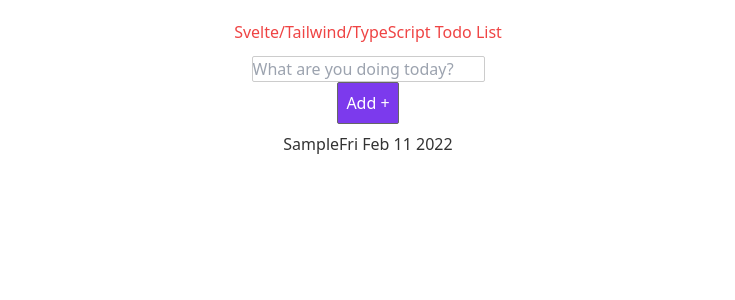
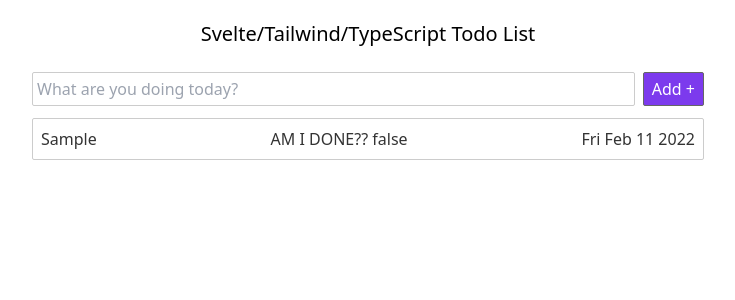
Before and after one commit to rachelrly/svelte-playground, a Svelte app: page / in a window 1280 px wide. Both pictures are taken after typing "Sample" into the empty fields and a click on the button "Add +". Shown: the top 300 px of the page, without its empty margins (272-1007 px from the left). Built offline with nearby package versions, Linux system fonts and the light colour scheme.

Commit message:
creates styled list but does not mark bottom level component as done

```diff
--- a/package.json
+++ b/package.json
@@ -4,7 +4,7 @@
   "private": true,
   "scripts": {
     "build": "rollup -c",
-    "dev": "rollup -c -w",
+    "dev": "PORT=13423 rollup -c -w",
     "start": "sirv public --no-clear",
     "check": "svelte-check --tsconfig ./tsconfig.json"
   },
--- a/src/App.svelte
+++ b/src/App.svelte
@@ -1,6 +1,6 @@
 <script lang="ts">
-  import type { TodoListType } from './types/Todo'
-  import { addTodo } from './utils'
+  import type { TodoListType, TodoType } from './types/Todo'
+  import { addTodo, handleTodoListDone } from './utils'
   import Form from './Form.svelte'
   import List from './List.svelte'
 
@@ -18,13 +18,16 @@
     }
   }
 
-  function handleToggleDone() {}
+  function handleToggleDone(todo: TodoType): void {
+    console.log('STARTED RUNNING HANDLE TOGGLE DONE', todo)
+    handleTodoListDone(todos, todo)
+  }
 </script>
 
-<main class="flex flex-col items-center justify-evenly p-3 ">
-  <h1 class="text-red-500">Svelte/Tailwind/TypeScript Todo List</h1>
+<main class="flex flex-col items-center justify-evenly h-screen p-3">
+  <h1 class="text-black text-xl">Svelte/Tailwind/TypeScript Todo List</h1>
   <Form onClick={handleAddTodo} {error} />
-  <List {todos} />
+  <List {todos} {handleToggleDone} />
 </main>
 
 <style global lang="postcss">
--- a/src/Button.svelte
+++ b/src/Button.svelte
@@ -5,7 +5,7 @@
 </script>
 
 <button
-  class="bg-purple-600 text-white p-2"
+  class="bg-purple-600 text-white px-2 py-0"
   {type}
   on:click={type === 'submit' ? null : onClick}>{text}</button
 >
--- a/src/Form.svelte
+++ b/src/Form.svelte
@@ -5,16 +5,23 @@
 </script>
 
 <form
-  class="flex flex-col px-2 items-center justify-center"
+  class="flex flex-col items-center justify-center w-full max-w-2xl"
   on:submit|preventDefault={onClick}
 >
-  <div class="h-3">
+  <div class="h-6 flex items-center">
     {#if error}
-      <span class="text-red-600">{error}</span>
+      <span class="text-red-800 text-xs text-center">{error}</span>
     {/if}
   </div>
-  <label>
-    <input name="todo" type="text" placeholder="What are you doing today?" />
-  </label>
-  <Button text="Add +" type="submit" />
+  <fieldset class="flex flex-row w-full mb-3">
+    <label class="mr-2 flex-1 w-full">
+      <input
+        class="p-1 w-full"
+        name="todo"
+        type="text"
+        placeholder="What are you doing today?"
+      />
+    </label>
+    <Button text="Add +" type="submit" />
+  </fieldset>
 </form>
--- a/src/List.svelte
+++ b/src/List.svelte
@@ -1,13 +1,19 @@
 <script lang="ts">
-  import type { TodoListType } from './types/Todo'
+  import type { TodoListType, TodoType } from './types/Todo'
   import Todo from './Todo.svelte'
+
   export let todos: TodoListType
+  export let handleToggleDone: (todo: TodoType) => void
 </script>
 
-{#if todos === undefined}
-  <p>Create some todos to get started</p>
-{:else}
-  {#each todos as todo}
-    <Todo {todo} />
-  {/each}
-{/if}
+<div class="flex-1 h-full w-full max-w-2xl flex justify-center">
+  {#if todos === undefined}
+    <p class="text-center mb-6 self-center">Create some todos to get started</p>
+  {:else}
+    <ul class="w-full">
+      {#each todos as todo}
+        <Todo {todo} {handleToggleDone} />
+      {/each}
+    </ul>
+  {/if}
+</div>
--- a/src/Todo.svelte
+++ b/src/Todo.svelte
@@ -1,10 +1,19 @@
 <script lang="ts">
   import type { TodoType } from './types'
+
   export let todo: TodoType
-  const line = todo.done ? 'line-through' : 'no-underline'
+  export let handleToggleDone: (todo: TodoType) => void
+  let line = 'no-underline'
+  $: {
+    line = todo.done ? 'line-through' : 'no-underline'
+  }
 </script>
 
-<div class="flex flex-row justify-between align-center p-2">
+<button
+  class="flex flex-row justify-between align-center w-full p-2 mb-2"
+  on:click={() => handleToggleDone(todo)}
+>
   <span class={line}>{todo.content}</span>
+  <span>AM I DONE?? {todo.done}</span>
   <span>{todo.createdAt}</span>
-</div>
+</button>
--- a/src/types/Todo.ts
+++ b/src/types/Todo.ts
@@ -2,6 +2,7 @@
   content: string
   createdAt: string
   done: boolean
+  id: string
 }
 
 export type TodoListType = TodoType[] | undefined
--- a/src/utils/handleTodo.ts
+++ b/src/utils/handleTodo.ts
@@ -4,7 +4,8 @@
   return {
     content,
     createdAt: new Date().toDateString(),
-    done: false
+    done: false,
+    id: Date.now().toString()
   }
 }
 
@@ -18,14 +19,15 @@
 }
 
 export function deleteTodo(list: TodoListType, todo: TodoType): TodoListType {
-  return list.filter((item) => todo.content !== item.content)
+  return list.filter((item) => todo.id !== item.id)
 }
 
-export function handleToggleDone(
+export function handleTodoListDone(
   list: TodoListType,
   todo: TodoType
 ): TodoListType {
   const toggled = toggleTodoDone(todo)
+  console.log('THIS IS MY TOGGLED TODO', { toggled, todo })
   const newList = deleteTodo(list, todo)
   if (toggled.done) {
     return newList.length ? [...newList, toggled] : [toggled]
```
